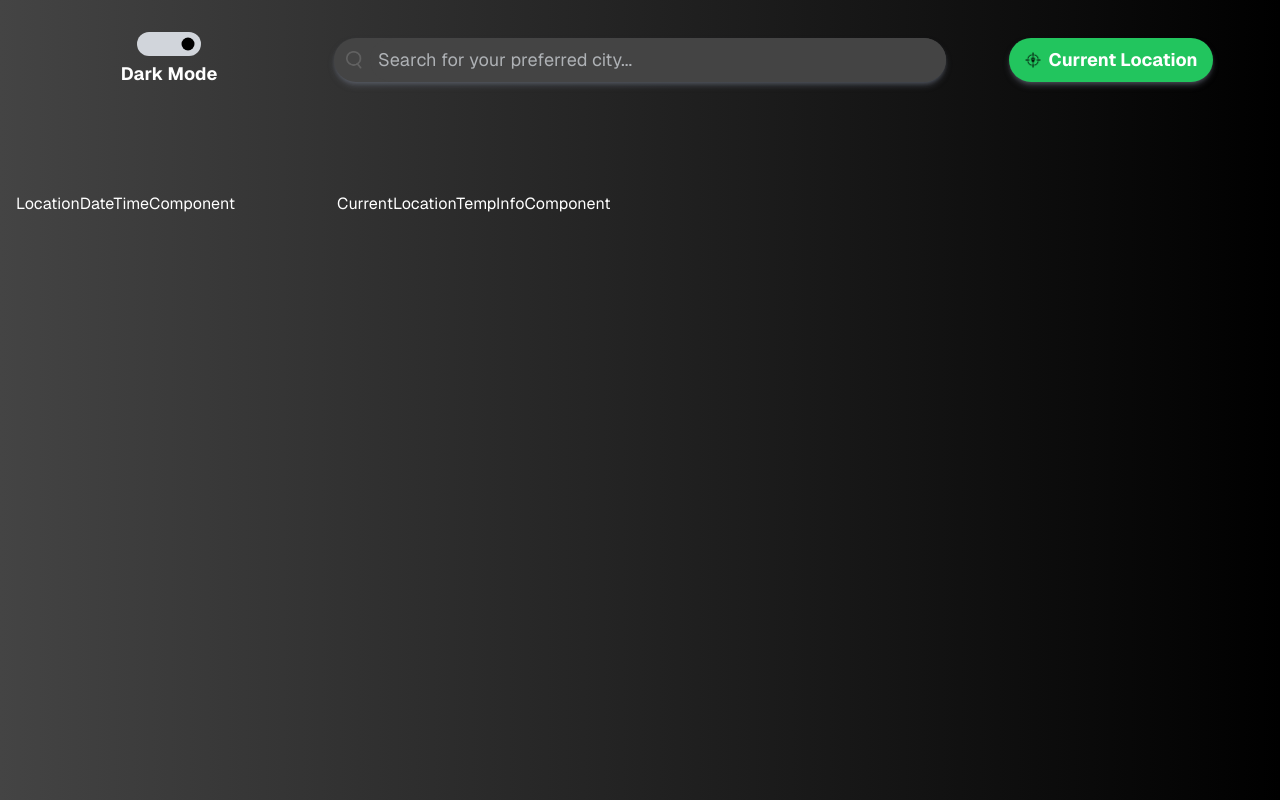
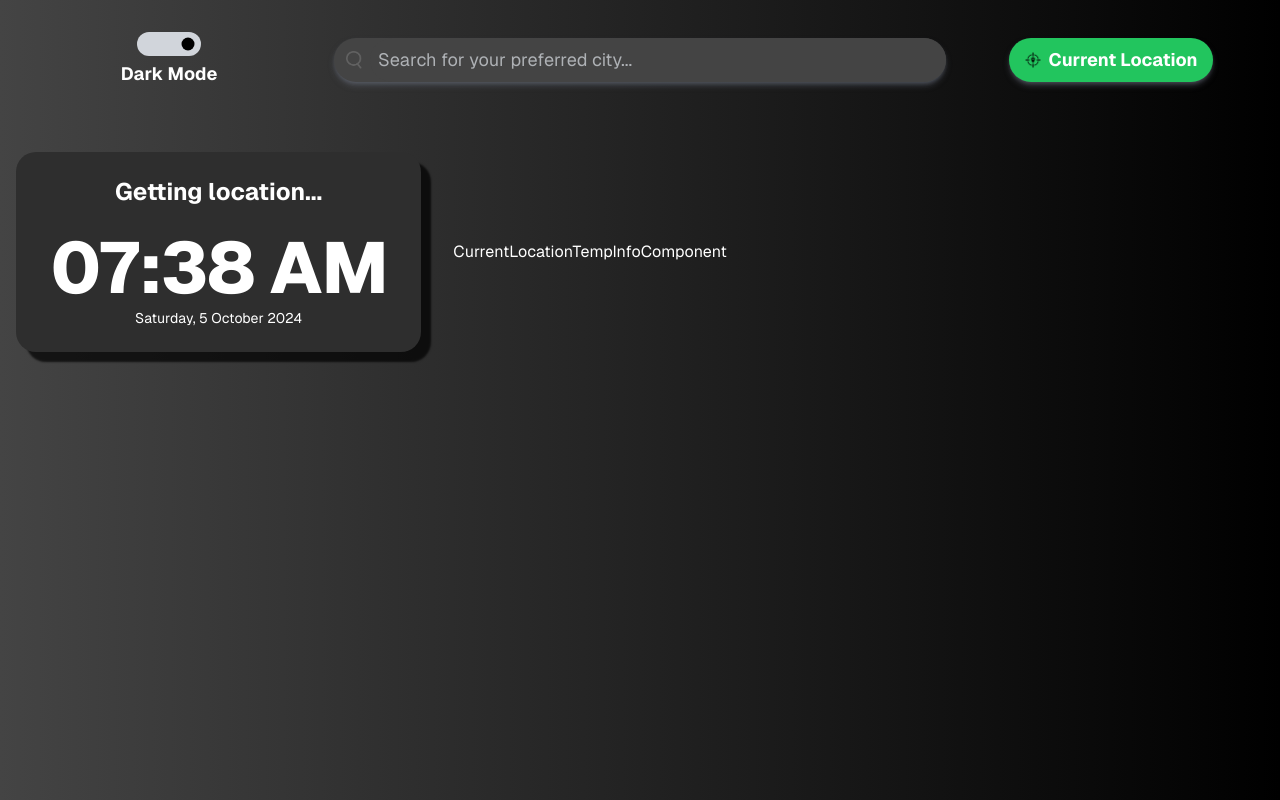
Before and after one commit to techiemokhele/weather_app, a Next.js app: page / in a window 1280 px wide. Built offline with nearby package versions, Linux system fonts and the light colour scheme; no server answers.

Commit message:
Update .gitignore, app/page.tsx, components/section/*.tsx, and tailwind.config.ts files with various changes to code and styling

```diff
--- a/app/page.tsx
+++ b/app/page.tsx
@@ -8,7 +8,7 @@ export default function WeatherApp() {
 
   return (
     <div
-      className={`flex flex-col gap-4 min-h-screen ${
+      className={`flex flex-col gap-2 min-h-screen ${
         !dark
           ? "bg-gradient-to-r from-dark-1 to-black text-white"
           : "bg-gradient-to-r from-dark-2 to-dark-1 text-black"
--- a/components/section/LocationDateTimeComponent.tsx
+++ b/components/section/LocationDateTimeComponent.tsx
@@ -1,9 +1,45 @@
-import { LocationSearchComponentProps } from "@/types"
+"use client";
 
-const LocationDateTimeComponent = ({dark} : LocationSearchComponentProps) => {
+import { useEffect, useState } from "react";
+import { LocationSearchComponentProps } from "@/types";
+import { useLocation } from "@/hooks/useLocation";
+import { formatDateTime } from "@/utils/formatDate";
+
+const LocationDateTimeComponent = ({ dark }: LocationSearchComponentProps) => {
+  const { city, error } = useLocation();
+  const [dateTime, setDateTime] = useState<{
+    time: string;
+    dateString: string;
+  } | null>(null);
+
+  useEffect(() => {
+    const now = new Date();
+    setDateTime(formatDateTime(now));
+  }, []);
+
   return (
-    <div>LocationDateTimeComponent</div>
-  )
-}
+    <div
+      className={`flex flex-col items-center justify-center py-6 px-8 gap-4 rounded-[20px] shadow-lg
+      ${!dark ? "bg-dark-3 text-white" : "bg-dark-2 text-black"}
+      `}
+      style={{
+        boxShadow: "10px 10px 2px rgba(0, 0, 0, 0.7)",
+      }}
+    >
+      <h1 className="font-bold text-xl lg:text-2xl mb-2">
+        {error ? error : city || "Getting location..."}
+      </h1>
 
-export default LocationDateTimeComponent
+      {dateTime && (
+        <div className="flex flex-col items-center leading-none">
+          <p className="text-[72px] font-extrabold tracking-tight">
+            {dateTime.time}
+          </p>
+          <p className="text-sm font-normal mt-1">{dateTime.dateString}</p>
+        </div>
+      )}
+    </div>
+  );
+};
+
+export default LocationDateTimeComponent;
--- a/components/section/MiddleSectionComponent.tsx
+++ b/components/section/MiddleSectionComponent.tsx
@@ -5,9 +5,9 @@ import CurrentLocationTempInfoComponent from "./CurrentLocationTempInfoComponent
 
 const MiddleSectionComponent = ({ dark }: LocationSearchComponentProps) => {
   return (
-    <section id="middle" className="container mx-auto py-8 px-4">
-      <div className="flex justify-between items-center mb-6 gap-3 w-full">
-        <div className="w-1/3">
+    <section id="middle" className="container mx-auto py-0 px-4">
+      <div className="flex flex-col md:flex-row lg:flex-row justify-between items-center mb-6 gap-8 w-full">
+        <div className="w-full md:w-2/4 lg:w-2/4">
           <LocationDateTimeComponent dark={dark} />
         </div>
 
--- /dev/null
+++ b/hooks/useLocation.ts
@@ -0,0 +1,78 @@
+import { useEffect, useState } from "react";
+
+  /**
+   * Provides the user's location as a city name or an error message.
+   *
+   * The hook uses the `geolocation` API to get the user's current position, and
+   * then fetches the city name from the OpenCage Geocoder API.
+   *
+   * @returns
+   * An object with the city name as a string, or an error message as a string.
+   * If the user's location is not supported, the error message is "Geolocation not supported".
+   * If the fetch fails, the error message is "Failed to fetch city name".
+   * If the city is not found, the error message is "City not found".
+   */
+export const useLocation = () => {
+  const [location, setLocation] = useState<{
+    city: string | null;
+    error: string | null;
+  }>({ city: null, error: null });
+
+  useEffect(() => {
+    const fetchLocation = async () => {
+      if ("geolocation" in navigator) {
+        navigator.geolocation.getCurrentPosition(
+          async (position) => {
+            const { latitude, longitude } = position.coords;
+
+            const city = await getCityName(latitude, longitude);
+            setLocation({ city, error: null });
+          },
+          (error) => {
+            setLocation({ city: null, error: error.message });
+          }
+        );
+      } else {
+        setLocation({ city: null, error: "Geolocation not supported" });
+      }
+    };
+
+    fetchLocation();
+  }, []);
+
+  /**
+   * Fetches the city name from the OpenCage Geocoder API.
+   *
+   * @param {number} lat The latitude of the location.
+   * @param {number} long The longitude of the location.
+   * @returns {Promise<string>}
+   *
+   * A promise that resolves to the city name as a string, or rejects with an error.
+   * If the fetch fails, the error message is "Failed to fetch city name".
+   * If the city is not found, the error message is "City not found".
+   */
+  const getCityName = async (lat: number, long: number): Promise<string> => {
+    const apiKey = process.env.OPENCAGE_API_KEY;
+    const response = await fetch(
+      `https://api.opencagedata.com/geocode/v1/json?q=${lat}+${long}&key=${apiKey}`
+    );
+
+    if (!response.ok) {
+      throw new Error("Failed to fetch city name");
+    }
+
+    const data = await response.json();
+
+    if (data.results.length > 0) {
+      return (
+        data.results[0].components.city ||
+        data.results[0].components.town ||
+        "Unknown Location"
+      );
+    }
+
+    throw new Error("City not found");
+  };
+
+  return location;
+};
--- a/tailwind.config.ts
+++ b/tailwind.config.ts
@@ -14,6 +14,8 @@ const config: Config = {
         dark: {
           1: "#444444",
           2: "#D9D9D9",
+          3: "#2e2e2e",
+          4: "#3b3b3b",
         }
       },
     },
--- /dev/null
+++ b/utils/formatDate.ts
@@ -0,0 +1,26 @@
+/**
+ * Format a given date into a human-readable format.
+ *
+ * @param {Date} date Date object to be formatted.
+ *
+ * @returns {{ time: string; dateString: string }}
+ * An object containing the time in 24h format and the date in the
+ * format 'Weekday, Month Day, Year'.
+ */
+export const formatDateTime = (
+  date: Date
+): { time: string; dateString: string } => {
+  const options: Intl.DateTimeFormatOptions = {
+    weekday: "long",
+    year: "numeric",
+    month: "long",
+    day: "numeric",
+  };
+  const time = date.toLocaleTimeString([], {
+    hour: "2-digit",
+    minute: "2-digit",
+  });
+  const dateString = date.toLocaleDateString("en-ZA", options);
+
+  return { time, dateString };
+};
```
Also changed, not shown: 2 other files (tests, documents, lock files or other folders).
